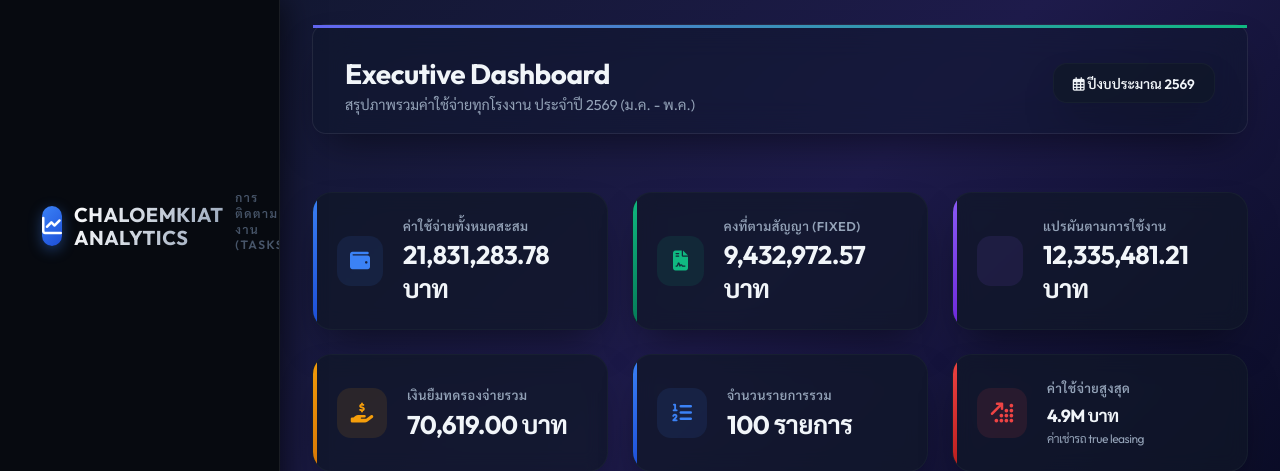
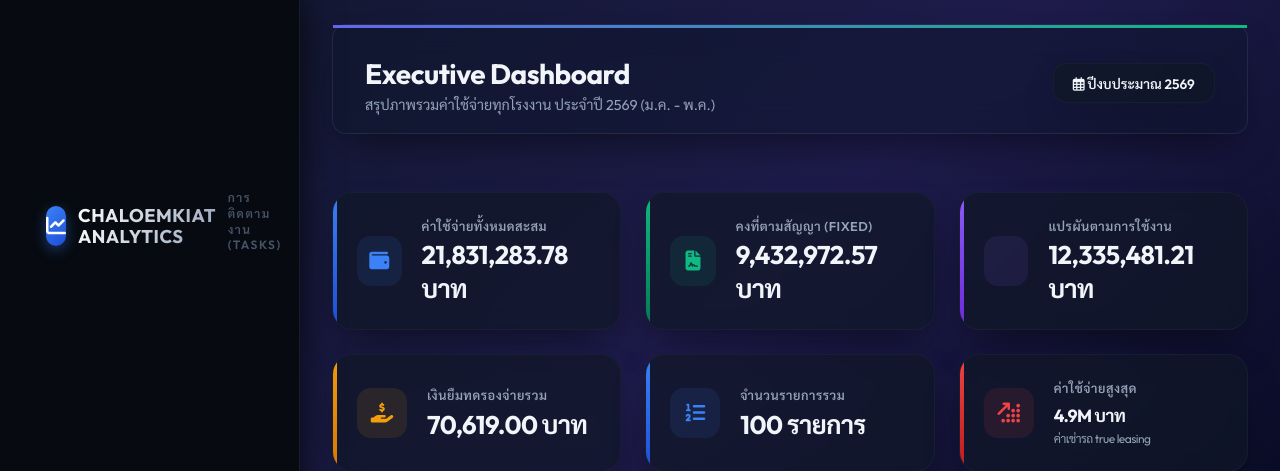
Before and after one commit to chaloemkiatkan-a11y/expense-dashboard, a plain HTML site: page index.html in a window 1280 px wide. Shown: the top 471 px of the page. Drawn offline with nearby package versions, Linux system fonts and the light colour scheme; no server answers; some icons are missing.

Commit message:
Update expense.css

```diff
--- a/css/expense.css
+++ b/css/expense.css
@@ -887,3 +887,34 @@ tr:hover td {
   font-weight: 800;
   line-height: 1.15;
 }
+
+.sidebar {
+  width: 300px !important;
+  min-width: 300px !important;
+}
+
+.main-content {
+  margin-left: 300px !important;
+  width: calc(100vw - 300px) !important;
+}
+
+.sidebar-logo {
+  padding: 28px 22px 18px 22px !important;
+  min-height: 110px;
+}
+
+.logo-text {
+  font-size: 1.15rem !important;
+  line-height: 1.15 !important;
+}
+
+.sidebar nav,
+.sidebar-menu,
+.nav-menu {
+  margin-top: 12px !important;
+}
+
+.nav-section,
+.menu-section {
+  margin-top: 18px !important;
+}
```
